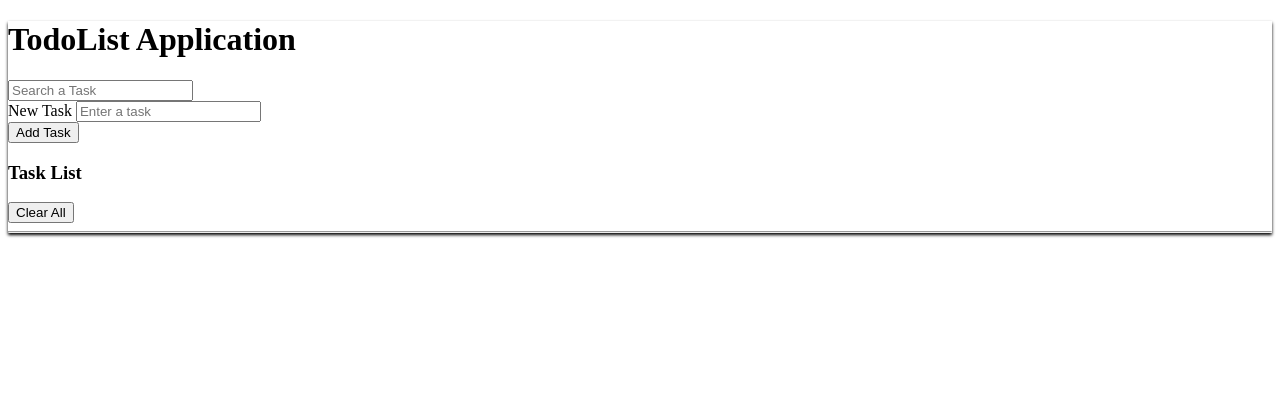
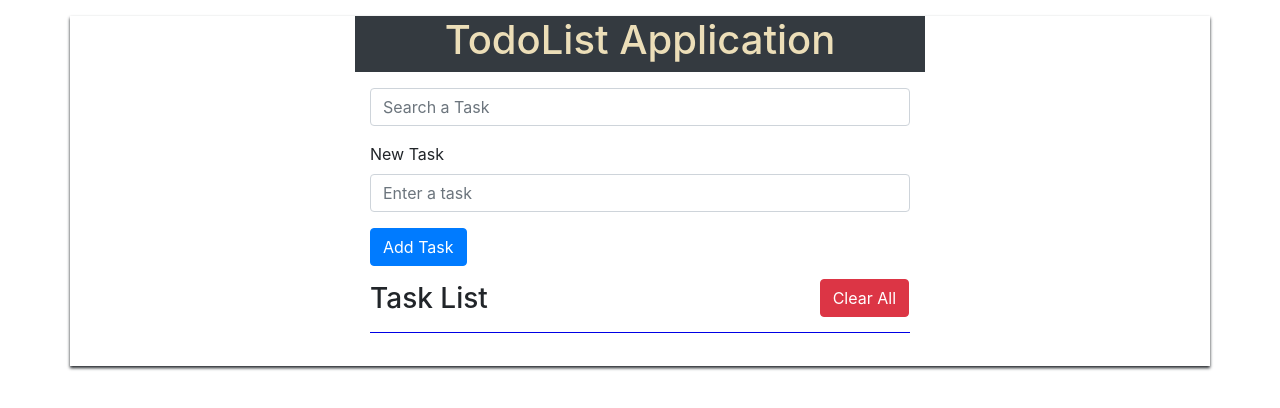
Before and after one commit to dalytekam/Todo-list-Application, a website: page src/index.html in a window 1280 px wide. Drawn offline with nearby package versions, Linux system fonts and the light colour scheme.

Commit message:
styling with bootstrap

```diff
--- a/scss/main.scss
+++ b/scss/main.scss
@@ -1,4 +1,4 @@
-.titre {
+.title {
     color: rgb(236, 222, 184);
 }
 
@@ -15,13 +15,16 @@ ul>li {
     font-size: 1.3rem;
     position: relative;
     cursor: default;
+
     &:hover {
         .fa-trash-alt {
             visibility: visible;
         }
+
         background-color: rgb(15, 15, 15);
         color: #fff;
     }
+
     .fa-trash-alt {
         color: #d41616;
         position: absolute;
@@ -30,6 +33,7 @@ ul>li {
         visibility: hidden;
         margin-left: 1rem;
     }
+
     .fa-check-circle {
         margin-right: 1rem;
         color: green;
--- a/src/index.html
+++ b/src/index.html
@@ -9,38 +9,59 @@
     <link rel="stylesheet" href="https://use.fontawesome.com/releases/v5.2.0/css/all.css" integrity="sha384-hWVjflwFxL6sNzntih27bfxkr27PmbbK/iSvJ+a4+0owXq79v+lsFkW54bOGbiDQ"
         crossorigin="anonymous">
 
-
+    <link rel="stylesheet" href="https://stackpath.bootstrapcdn.com/bootstrap/4.1.3/css/bootstrap.min.css" integrity="sha384-MCw98/SFnGE8fJT3GXwEOngsV7Zt27NXFoaoApmYm81iuXoPkFOJwJ8ERdknLPMO"
+        crossorigin="anonymous">
     <link rel="stylesheet" href="css/main.css">
     <title>Todolist</title>
 </head>
 
 <body>
+    <div class="container-fluid">
         <div class="container">
-        <div>
-            <h1>TodoList Application</h1>
+            <div class="row my-3 ">
+                <div class="text-center col-md-6 col-sm-12 mx-auto bg-dark">
+                    <h1 class="title">TodoList Application </h1>
                 </div>
-        <div>
-            <input type="text" id="filter" placeholder="Search a Task">
+            </div>
+            <div class="row my-3">
+                <div class="col-md-6 col-sm-12 mx-auto">
+                    <input type="text" class="form-control" id="filter" placeholder="Search a Task">
+                </div>
             </div>
             <form id="taskForm">
-            <div>
+                <div class="row">
+                    <div class="col-md-6 col-sm-12 mx-auto">
+
+                        <div class="form-group">
                             <label for="task">New Task</label>
-                <input type="text" id="task" placeholder="Enter a task">
+
+                            <input class="form-control" type="text" id="task" placeholder="Enter a task">
                         </div>
-            <div>
-                <button type="submit" id="addTask">Add Task</button>
+                        <button class="btn btn-primary" type="submit" id="addTask">Add Task</button>
+                    </div>
                 </div>
             </form>
-        <div>
+
+
+            <div class="row mt-3">
+                <div class="col-md-6 col-sm-12 mx-auto">
                     <h3>Task List</h3>
-            <button type="submit" id="deleteAll">Clear All</button>
+
+                    <button class="btn btn-danger clear" type="submit" id="deleteAll">Clear All</button>
+
                     <hr>
                 </div>
-        <div>
-            <ul id="taskList">
+            </div>
+
+            <div class="row mt-3">
+                <div class="col-md-6 col-sm-12 mx-auto">
+                    <ul class="list-group list-group-flush" id="taskList">
                     </ul>
                 </div>
             </div>
+        </div>
+    </div>
+
 
 
 
--- a/src/js/main.js
+++ b/src/js/main.js
@@ -21,7 +21,8 @@ function addNewTask(e) {
     } else {
         const li = document.createElement('li');
         //Add many classes to the created li
-        li.classList.add('list-group-item');
+        li.classList.add('list-group-item', 'd-flex',
+            'align-items-center');
         //Set the content of the li
         li.innerHTML = `<i class="fas fa-check-circle"></i>${task}
                             <i class="fas fa-trash-alt del"></i>`;
```
Also changed, not shown: src/css/main.css. Lines whose indentation alone changed are shown as unchanged.
